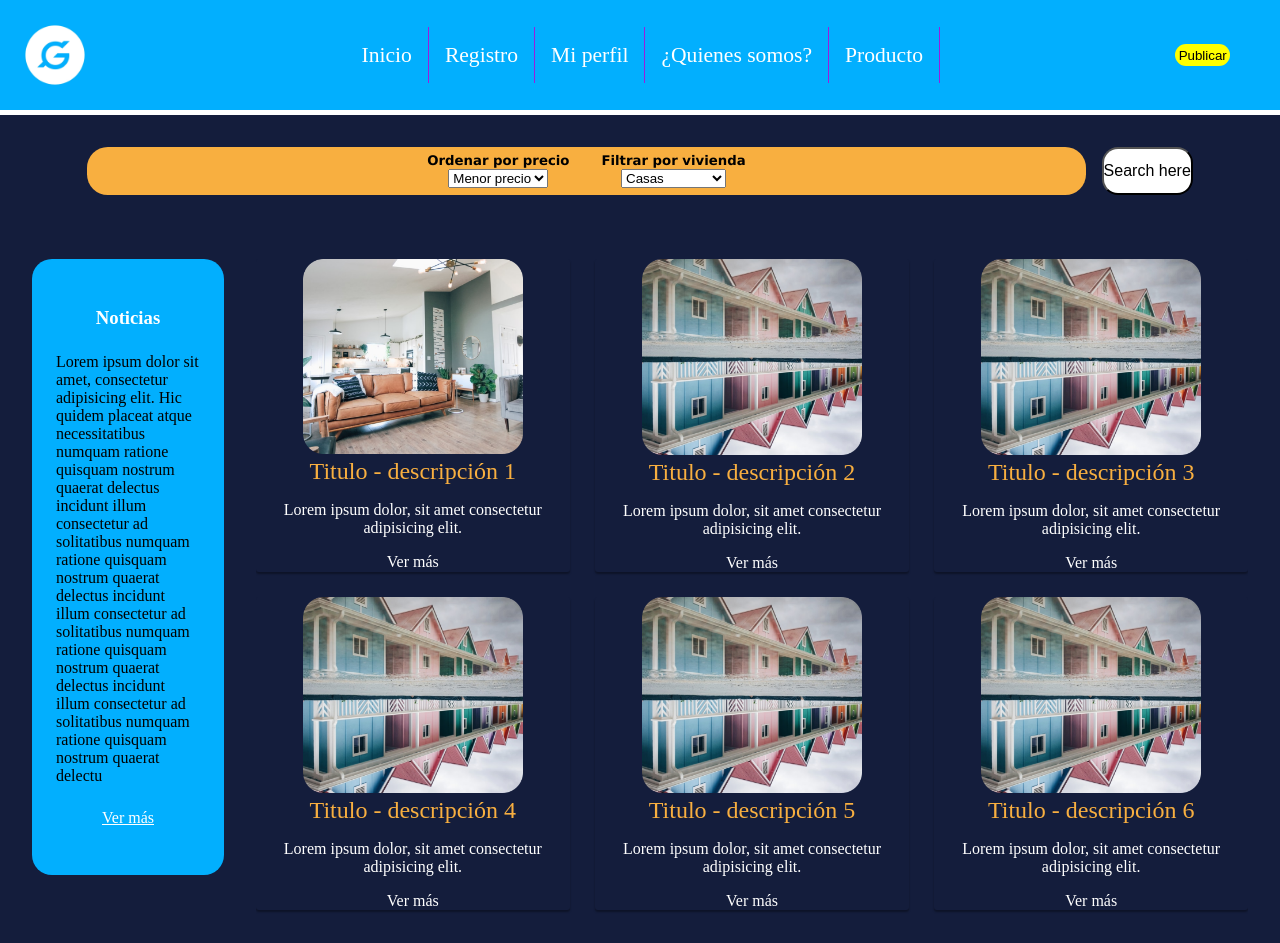
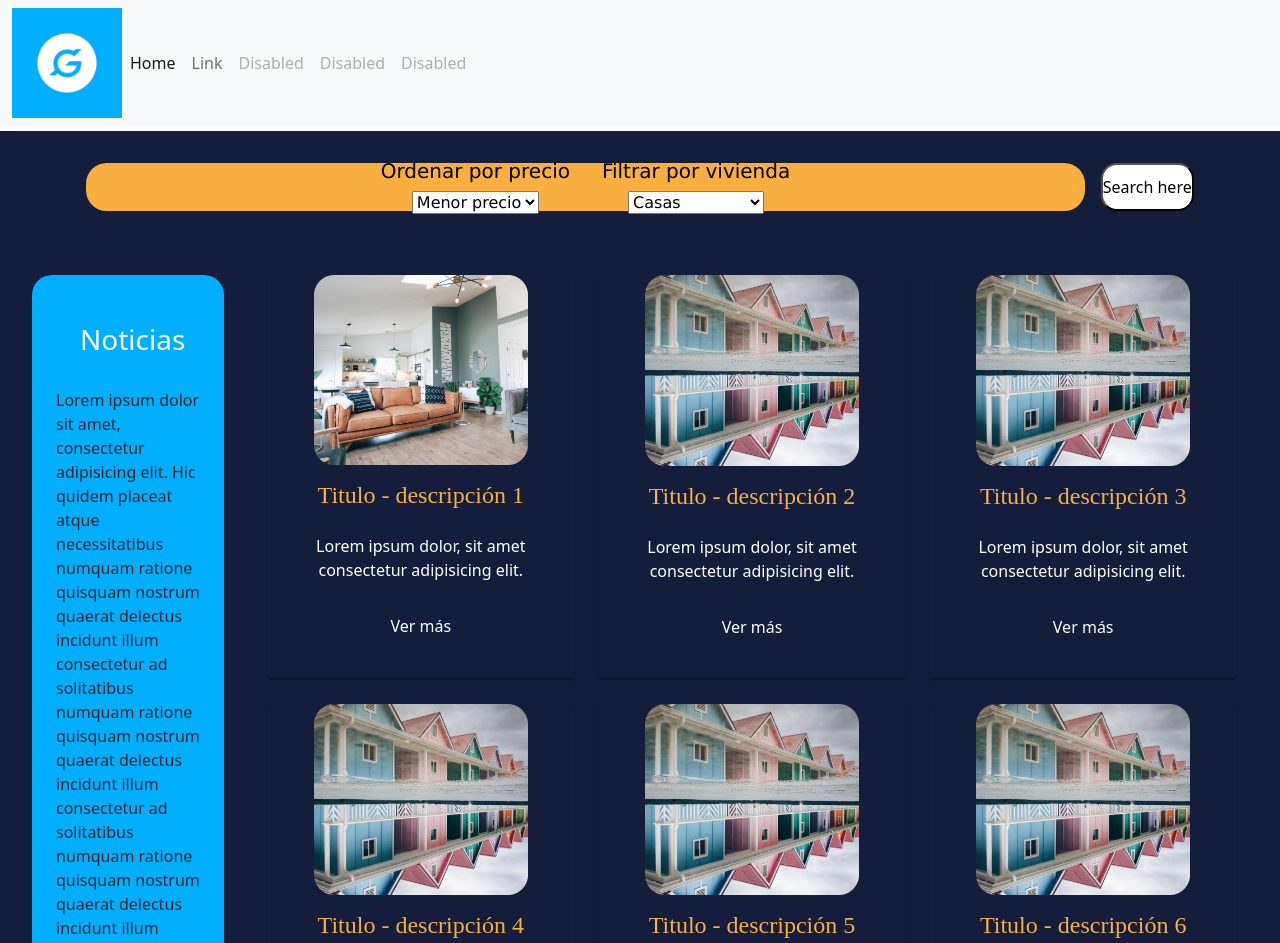
Before and after one commit to MAMQ01/marketplaceGD, a plain HTML site: page index.html in a window 1280 px wide. Shown: the top 943 px of the page. Drawn offline with nearby package versions, Linux system fonts and the light colour scheme.

Commit message:
introduccion del logo al nav con boostrap

```diff
--- a/index.html
+++ b/index.html
@@ -7,14 +7,50 @@
     <!-- <meta name="viewport" content="width=device-width, initial-scale=1.0"> -->
     <link href="https://unpkg.com/aos@2.3.1/dist/aos.css" rel="stylesheet">
     <script src="https://kit.fontawesome.com/597f0ffbfc.js" crossorigin="anonymous"></script>
+    <!-- CSS only -->
+    <link href="https://cdn.jsdelivr.net/npm/bootstrap@5.2.0-beta1/dist/css/bootstrap.min.css" rel="stylesheet"
+        integrity="sha384-0evHe/X+R7YkIZDRvuzKMRqM+OrBnVFBL6DOitfPri4tjfHxaWutUpFmBp4vmVor" crossorigin="anonymous">
     <meta name="viewport"
-        content="width=device=width, user-scalable=no, initial-scale=1.0, maximum scale=1.0, minimum-scale=1.0">
+    content="width=device=width, user-scalable=no, initial-scale=1.0, maximum scale=1.0, minimum-scale=1.0">
     <link rel="stylesheet" href="./css/style.css">
 </head>
 
 <body>
-    <header class="header">
-        <img class="logo" src="./assets/img/LOGO GOODDOLLAR 4.png" alt="">
+    <header>
+        <nav class="navbar navbar-expand-lg bg-light">
+            <div class="container-fluid">
+                <img class="logo" src="./assets/img/LOGO GOODDOLLAR 4.png" alt="">
+                <button class="navbar-toggler" type="button" data-bs-toggle="collapse"
+                    data-bs-target="#navbarSupportedContent" aria-controls="navbarSupportedContent"
+                    aria-expanded="false" aria-label="Toggle navigation">
+                    <span class="navbar-toggler-icon"></span>
+                </button>
+                <div class="collapse navbar-collapse" id="navbarSupportedContent">
+                    <ul class="navbar-nav me-auto mb-2 mb-lg-0">
+                        <li class="nav-item">
+                            <a class="nav-link active" aria-current="page" href="#">Home</a>
+                        </li>
+                        <li class="nav-item">
+                            <a class="nav-link" href="#">Link</a>
+                        </li>
+                        <li class="nav-item">
+                            <a class="nav-link disabled">Disabled</a>
+                        </li>
+                        <li class="nav-item">
+                            <a class="nav-link disabled">Disabled</a>
+                        </li>
+                        <li class="nav-item">
+                            <a class="nav-link disabled">Disabled</a>
+                        </li>
+                    </ul>
+                    <!-- <form class="d-flex" role="search">
+                        <input class="form-control me-2" type="search" placeholder="Search" aria-label="Search">
+                        <button class="btn btn-outline-success" type="submit">Search</button>
+                    </form> -->
+                </div>
+            </div>
+        </nav>
+        <!-- <img class="logo" src="./assets/img/LOGO GOODDOLLAR 4.png" alt="">
         <nav  data-aos="fade-right">
             <ul>
                 <li><a class="inicio" href="./index.html">Inicio</a></li>
@@ -24,7 +60,7 @@
                 <li><a href="./Product_1.html">Producto</a></li>
             </ul>
         </nav>
-        <button>Publicar</button>
+        <button>Publicar</button> -->
     </header>
 
     <main class="main">
@@ -119,6 +155,10 @@
     <script>
         AOS.init();
     </script>
+    <!-- JavaScript Bundle with Popper -->
+    <script src="https://cdn.jsdelivr.net/npm/bootstrap@5.2.0-beta1/dist/js/bootstrap.bundle.min.js"
+        integrity="sha384-pprn3073KE6tl6bjs2QrFaJGz5/SUsLqktiwsUTF55Jfv3qYSDhgCecCxMW52nD2"
+        crossorigin="anonymous"></script>
 </body>
 
 
```
